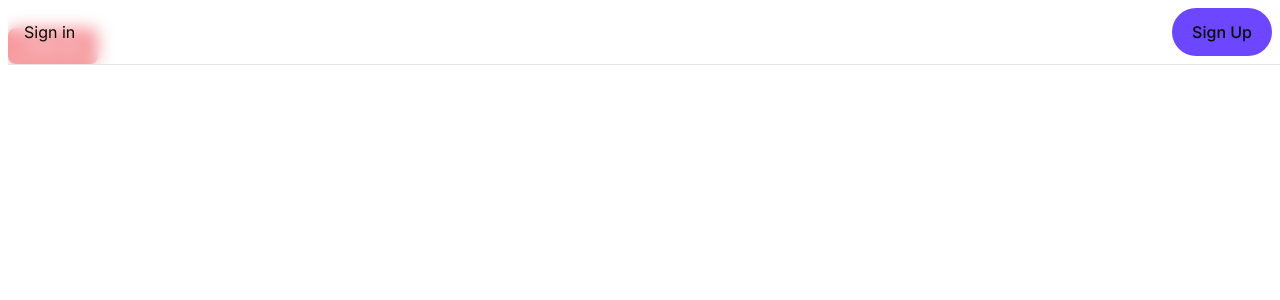
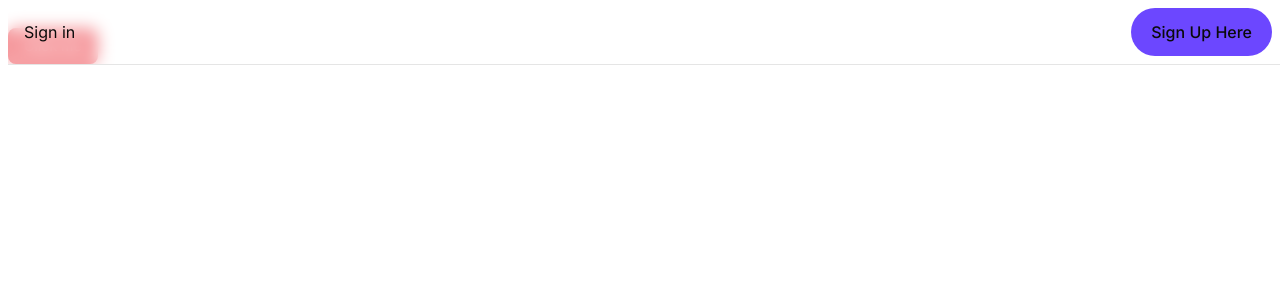
Before and after one commit to 9xbleck/spliter, a Next.js app: page / in a window 1280 px wide. Shown: the top 300 px of the page. Built offline with nearby package versions, Linux system fonts and the light colour scheme; no server answers.

Commit message:
add foot dump
foot add dump

```diff
--- /dev/null
+++ b/components/foot.jsx
@@ -0,0 +1,5 @@
+import React from "react";
+
+export default function foot() {
+  return <div>foot</div>;
+}
--- a/components/header.jsx
+++ b/components/header.jsx
@@ -21,7 +21,7 @@ const header = () => {
           <SignInButton />
           <SignUpButton>
             <button className="bg-[#6c47ff] text-ceramic-white rounded-full font-medium text-sm sm:text-base h-10 sm:h-12 px-4 sm:px-5 cursor-pointer">
-              Sign Up
+              Sign Up Here
             </button>
           </SignUpButton>
         </SignedOut>
```
